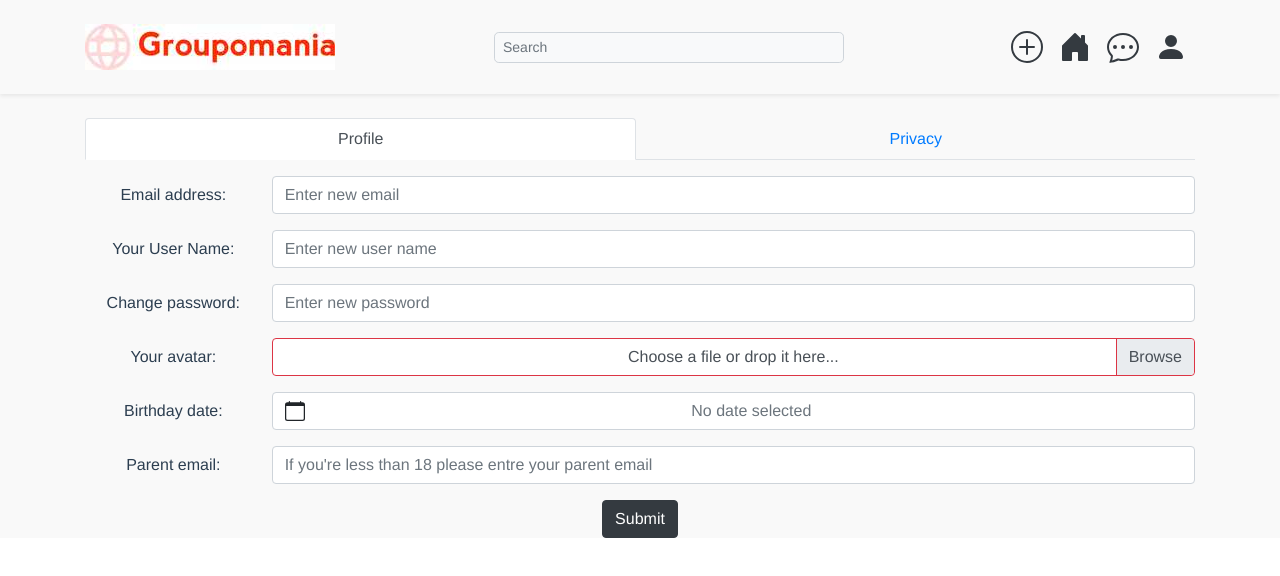
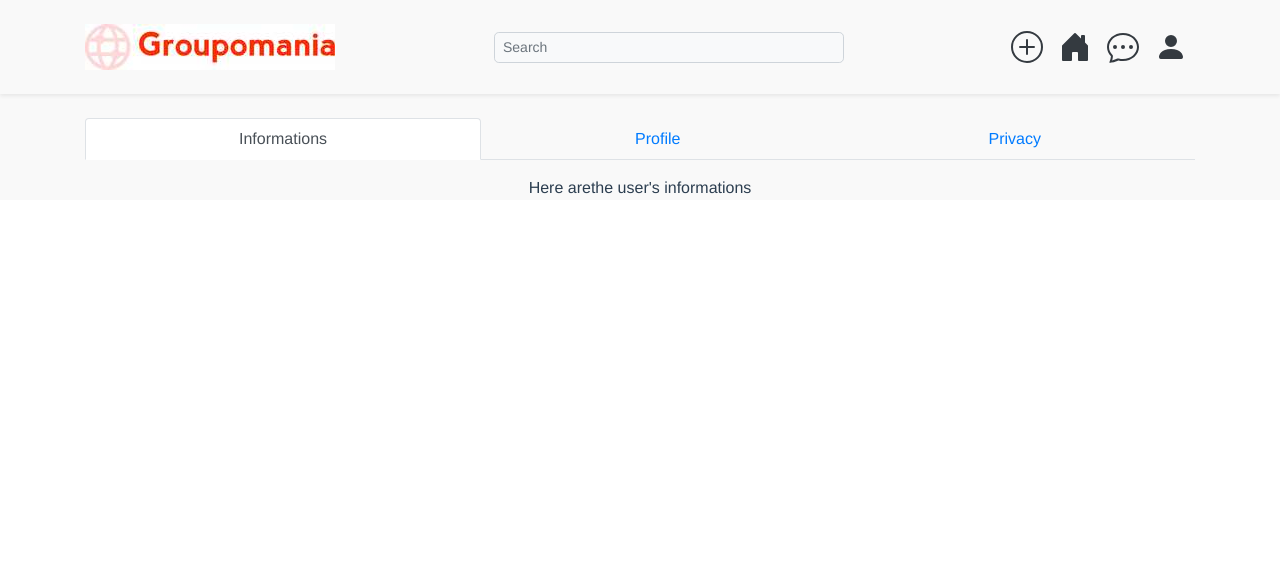
Before and after one commit to dimitriobin/P07-Groupomania, a Vue app in the folder front_end/: page /personal in a window 1280 px wide. Shown: the top 576 px of the page. Built offline with nearby package versions, Linux system fonts and the light colour scheme.

Commit message:
Ajout de l'onglet pour afficher les infos de l'utilisateur

```diff
--- a/front_end/src/views/PersonalAccount.vue
+++ b/front_end/src/views/PersonalAccount.vue
@@ -1,6 +1,9 @@
 <template>
   <div id="PersonalAccount">
     <b-tabs content-class="mt-3" fill>
+      <b-tab title="Informations">
+        <p>Here arethe user's informations</p>
+      </b-tab>
       <b-tab title="Profile">
         <b-form >
           <b-form-group
```
